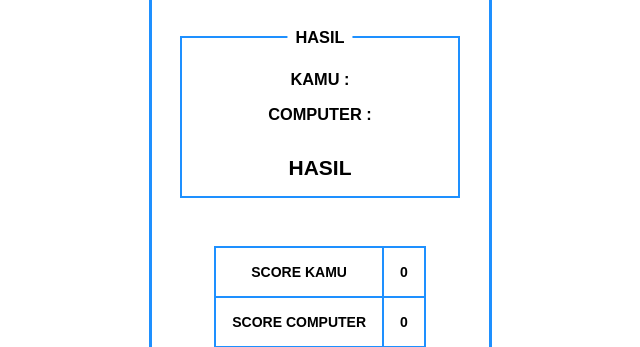
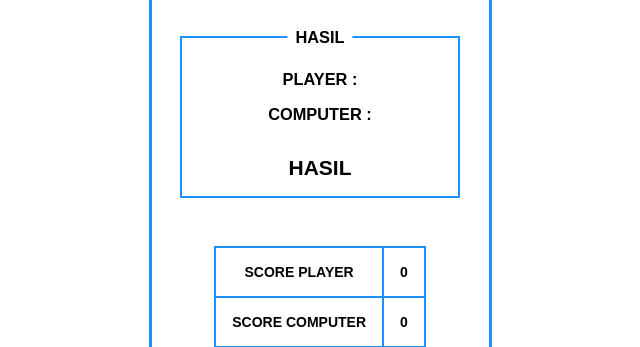
Before and after one commit to bayemprathama/hompimpa, a plain HTML site: page index.html in a window 1280 px wide. Shown: the part 214-561 px from the top of the page, 320-960 px from the left. Drawn offline with Linux system fonts and the light colour scheme.

Commit message:
Update index.html

```diff
--- a/index.html
+++ b/index.html
@@ -4,7 +4,7 @@
     <meta charset="UTF-8" />
     <meta name="viewport" content="width=device-width, initial-scale=1.0" />
     <link rel="stylesheet" href="./assets/css/style.css" />
-    <title>Batu Gunting Kertas</title>
+    <title>Hompimpa</title>
   </head>
   <body>
     <div class="container">
@@ -17,7 +17,9 @@
       </div>
       <div class="container-hasil">
         <h3 class="result">HASIL</h3>
-        <h3 class="player-answer">KAMU : <span class="playerAnswer"></span></h3>
+        <h3 class="player-answer">
+          PLAYER : <span class="playerAnswer"></span>
+        </h3>
         <h3 class="bot-answer">COMPUTER : <span class="bot"></span></h3>
         <div>
           <h2 class="hasil">HASIL</h2>
@@ -27,7 +29,7 @@
       <div class="table-container">
         <table class="score">
           <tr>
-            <th>SCORE KAMU</th>
+            <th>SCORE PLAYER</th>
             <td class="player-score"></td>
           </tr>
           <tr>
```
